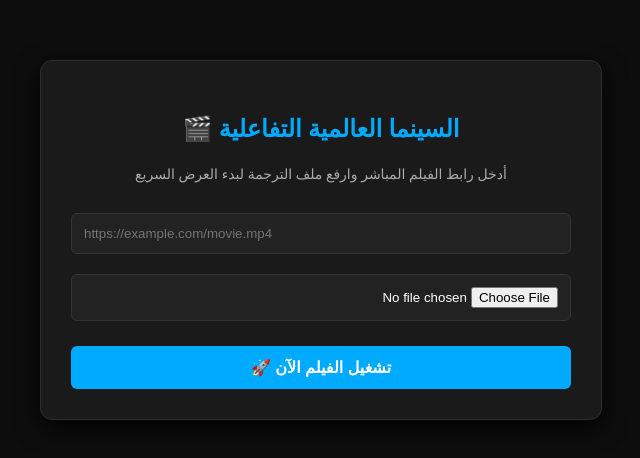
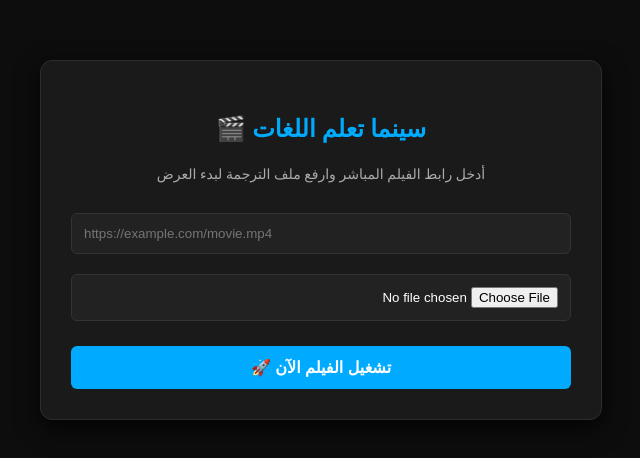
Before and after one commit to myoussif106-arch/Learn-languages-with-Films, a website: page index.html in a window 1280 px wide. Shown: the part 190-648 px from the top of the page, without its empty margins (319-959 px from the left). Drawn offline with Linux system fonts and the light colour scheme.

Commit message:
Update title and content for language cinema page

```diff
--- a/index.html
+++ b/index.html
@@ -3,7 +3,7 @@
 <head>
     <meta charset="UTF-8">
     <meta name="viewport" content="width=device-width, initial-scale=1.0">
-    <title>السينما العالمية التفاعلية</title>
+    <title>سينما تعلم اللغات</title>
     <style>
         body {
             font-family: 'Segoe UI', sans-serif;
@@ -64,8 +64,8 @@
 <body>
 
     <div class="card">
-        <h2>السينما العالمية التفاعلية 🎬</h2>
-        <p>أدخل رابط الفيلم المباشر وارفع ملف الترجمة لبدء العرض السريع</p>
+        <h2>سينما تعلم اللغات 🎬</h2>
+        <p>أدخل رابط الفيلم المباشر وارفع ملف الترجمة لبدء العرض</p>
 
         <form id="cinemaForm" onsubmit="processGlobalCinema(event)">
             <input type="url" id="videoUrlInput" placeholder="https://example.com/movie.mp4" dir="ltr" required>
```
